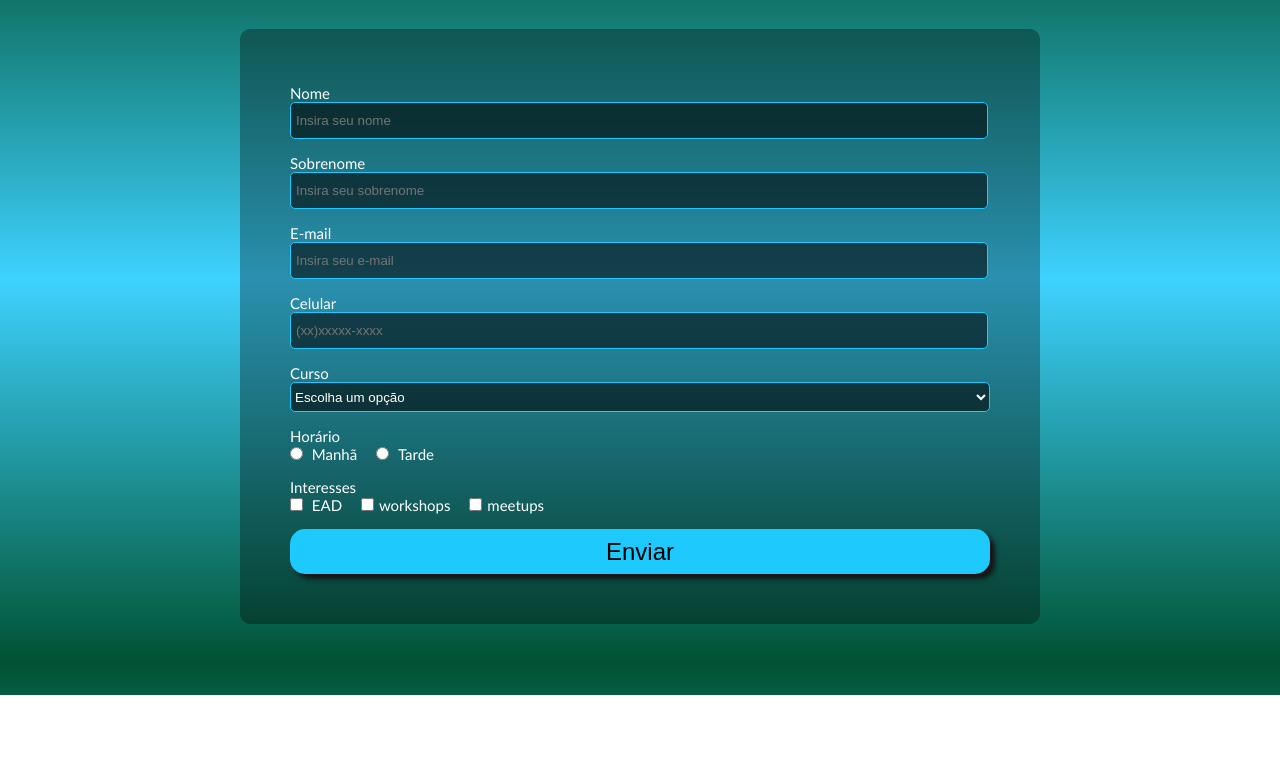
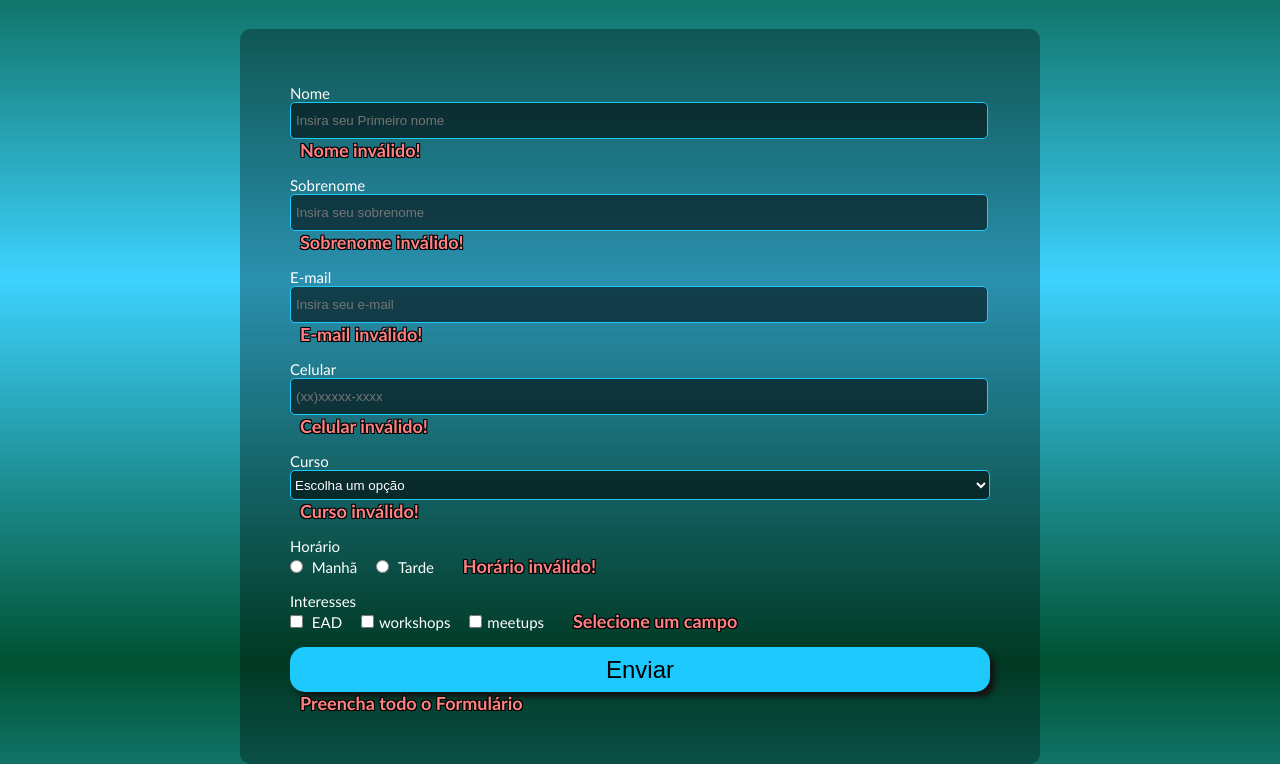
Before and after one commit to willianalfeu/workshop-js, a plain HTML site: page index.html in a window 1280 px wide. Both pictures are taken after a click on the button "Enviar". Shown: the part 105-869 px from the top of the page. Before the commit the page ends 800 px from the top, so only its background shows below. Drawn offline with Linux system fonts and the light colour scheme.

Commit message:
Commit com mudanças

```diff
--- a/css/style.css
+++ b/css/style.css
@@ -161,9 +161,15 @@ fieldset.group label {
 }
 
 span {
-  color: #ffd5d7;
+  font-weight: bolder;
+  color: #ff8181;
+  font-size: large;
   padding: 10px;
-  border-radius: 15px;;
+  border-radius: 15px;
+            text-shadow: -1px 1px 0 #000,
+                          1px 1px 0 #000,
+                         1px -1px 0 #000,
+                        -1px -1px 0 #000;
 }
 
 input[type="button"] {
--- a/index.html
+++ b/index.html
@@ -15,7 +15,7 @@
       <form id="formCadastro">
         <fieldset>
           <label for="nome">Nome</label>
-          <input id="nome" type="text" value="" placeholder="Insira seu nome" />
+          <input id="nome" type="text" value="" placeholder="Insira seu Primeiro nome" />
           <span id="erroNome"></span>
         </fieldset>
 
--- a/js/main.js
+++ b/js/main.js
@@ -14,7 +14,8 @@ $(window).on("load", function () {
   let qtdValidacoesCorretas = 0;
 
   function testaNome() {
-    if (nome.val() == "") {
+    const regexNome = /^[a-zA-ZàáâäãåąčćęèéêëėįìíîïłńòóôöõøùúûüųūÿýżźñçčšžÀÁÂÄÃÅĄĆČĖĘÈÉÊËÌÍÎÏĮŁŃÒÓÔÖÕØÙÚÛÜŲŪŸÝŻŹÑßÇŒÆČŠŽ∂ð,.'-]+$/i
+    if (!regexNome.test(nome.val())) {
       $("#erroNome").text("Nome inválido!").show();
     } else {
       $("#erroNome").text("Nome inválido!").hide();
@@ -22,7 +23,8 @@ $(window).on("load", function () {
     }
   }
   function testaSobrenome() {
-    if (sobrenome.val() == "") {
+    const regexSobrenome = /^[a-zA-ZàáâäãåąčćęèéêëėįìíîïłńòóôöõøùúûüųūÿýżźñçčšžÀÁÂÄÃÅĄĆČĖĘÈÉÊËÌÍÎÏĮŁŃÒÓÔÖÕØÙÚÛÜŲŪŸÝŻŹÑßÇŒÆČŠŽ∂ð ,.'-]+$/i
+    if (!regexSobrenome.test(sobrenome.val())) {
       $("#erroSobrenome").text("Sobrenome inválido!").show();
     } else {
       $("#erroSobrenome").text("Sobrenome inválido!").hide();
@@ -30,10 +32,10 @@ $(window).on("load", function () {
     }
   }
 
+
   function testaEmail() {
-    let = inputEmail=email.val();
     const regexEmail = /^\b[A-Z0-9._%-]+@[A-Z0-9.-]+.[A-Z]{2,4}\b$/i;
-    if (!regexEmail.test(inputEmail)) {
+    if (!regexEmail.test(email.val())) {
       $("#erroEmail").text("E-mail inválido!").show();
     } else {
       $("#erroEmail").text("E-mail inválido!").hide();
@@ -42,9 +44,8 @@ $(window).on("load", function () {
   }
 
   function testaCelular() {
-    let = inputCelular = celular.val()
-    const regexCelular = /\([1-9]{2,})\d{4,}-\d{4}/i;
-    if (!regexCelular.test(inputCelular)) {
+    const regexCelular = /\([1-9]{2}\)[9]{1}\d{4}-\d{4}/i;;
+    if (!regexCelular.test(celular.val())) {
       $("#erroCelular").text("Celular inválido!").show();
     } else {
       $("#erroCelular").text("Celular inválido!").hide();
@@ -158,11 +159,4 @@ $(window).on("load", function () {
     qtdValidacoesCorretas = 0;
   });
 
-  nome.click(testaNome);
-  sobrenome.click(testaSobrenome);
-  email.click(testaEmail);
-  celular.click(testaCelular);
-  curso.select(testaCurso);
-  enviar.select(testaHorario);
-  enviar.click(testaInteresses);
 });
```
